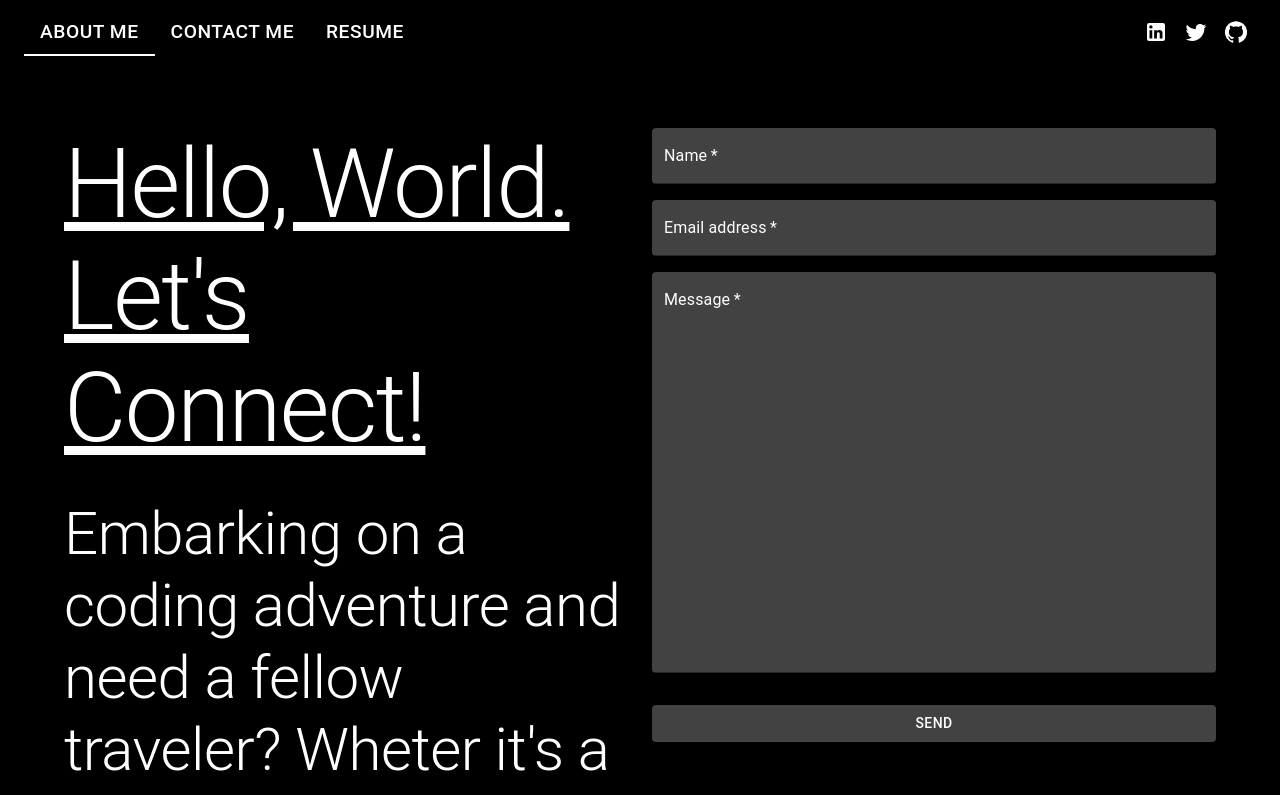
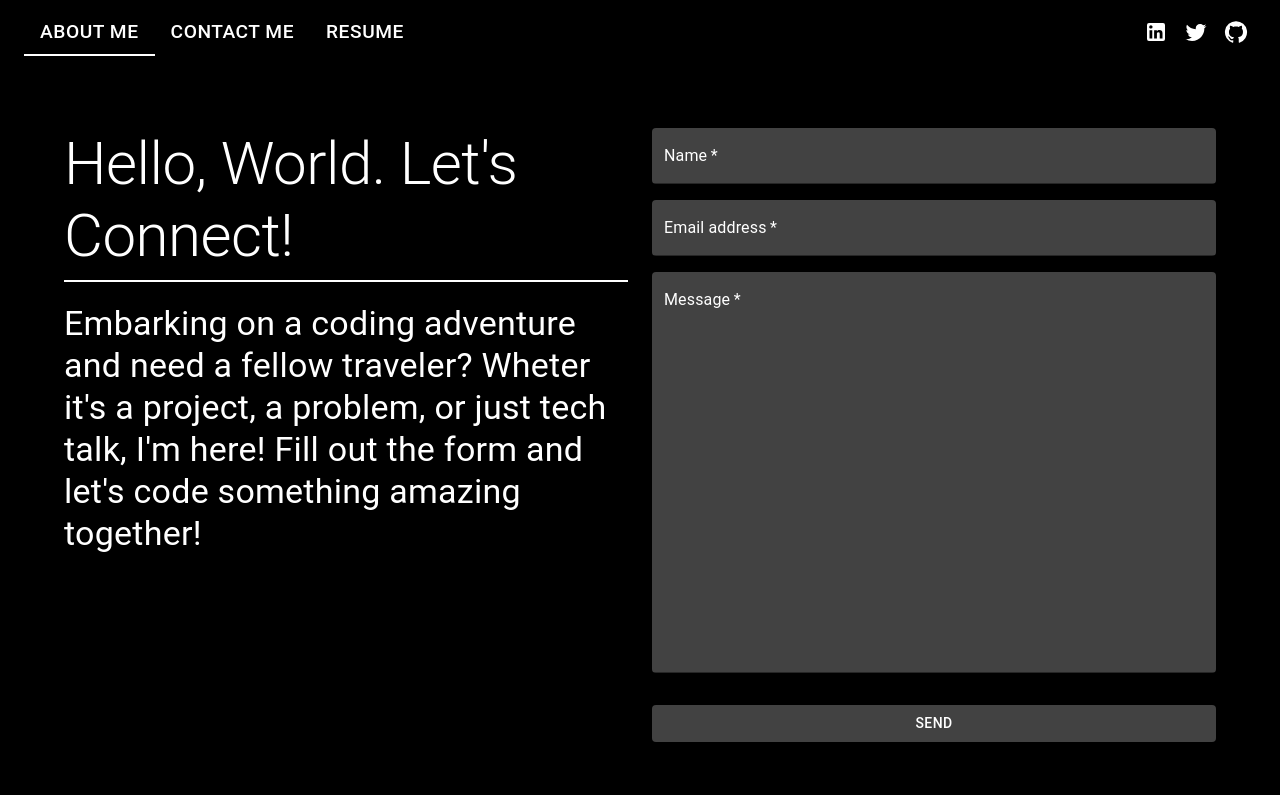
Before and after one commit to Nivix047/nivix047.github.io, a React (Create React App) app: page /portfolio_2024/contact in a window 1280 px wide. Shown: the top 795 px of the page. Built offline with nearby package versions, Linux system fonts and the light colour scheme.

Commit message:
Updated font size and formating for contact page

```diff
--- a/src/components/pages/Contact/index.js
+++ b/src/components/pages/Contact/index.js
@@ -98,13 +98,16 @@ const Contact = () => {
         <Grid container spacing={3}>
           <Grid item xs={12} md={6}>
             <Typography
-              variant="h1"
+              variant="h2"
               gutterBottom
-              sx={{ textDecoration: "underline" }}
+              sx={{
+                borderBottom: "2px solid white",
+                paddingBottom: "0.5rem",
+              }}
             >
               Hello, World. Let's Connect!
             </Typography>
-            <Typography variant="h2">
+            <Typography variant="h4">
               Embarking on a coding adventure and need a fellow traveler? Wheter
               it's a project, a problem, or just tech talk, I'm here! Fill out
               the form and let's code something amazing together!{" "}
```
